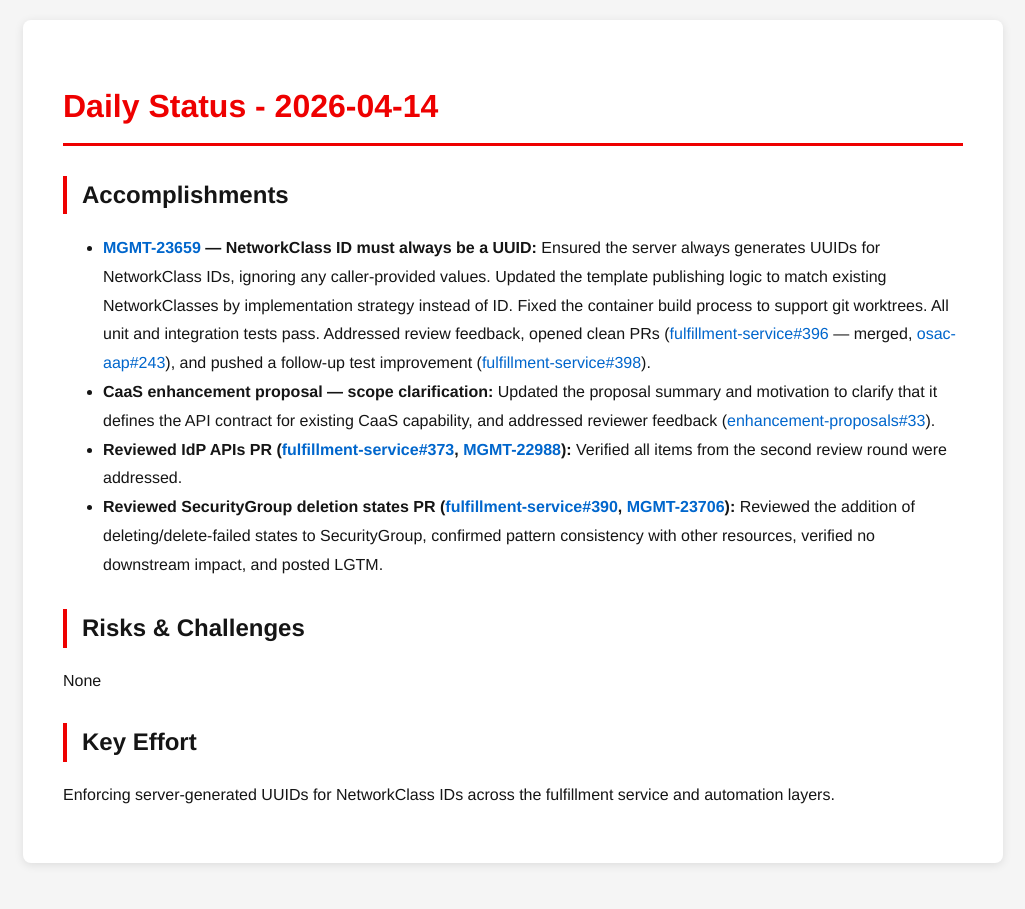
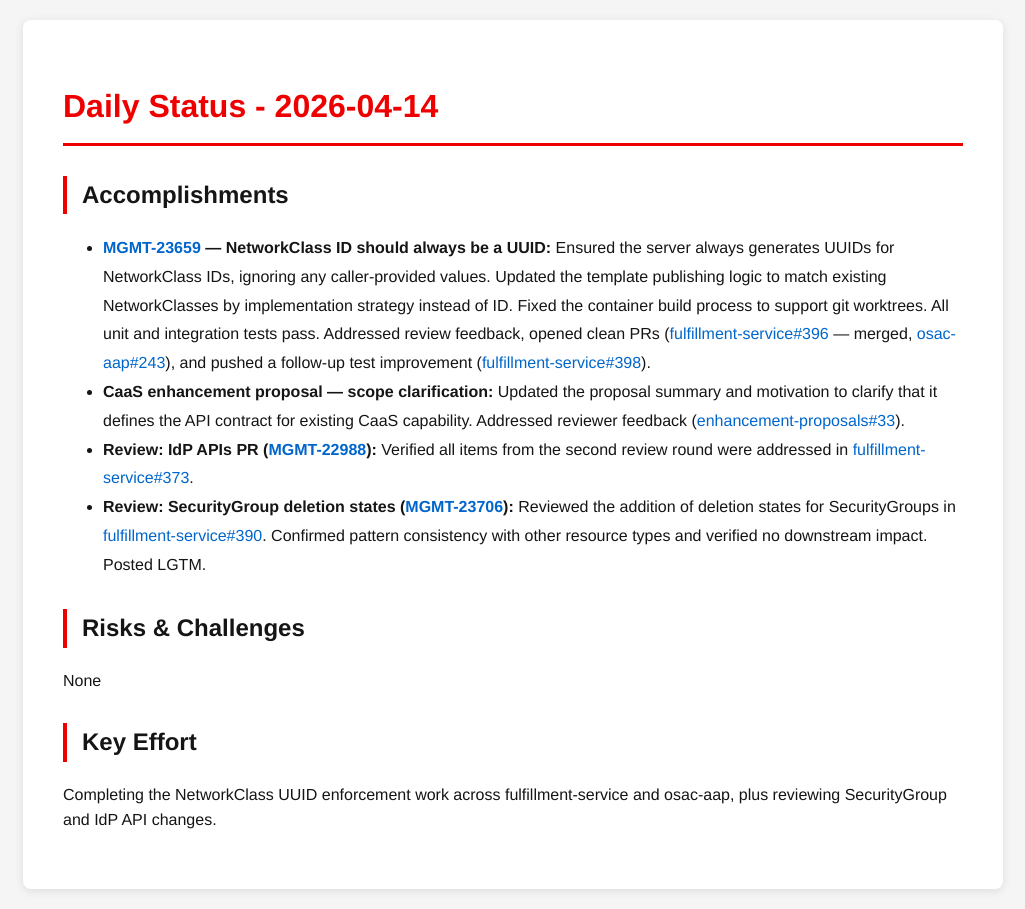
Before and after one commit to tzvatot/daily-status, a Jekyll site: the page built from 2026-04-14.md, in a window 1280 px wide. Shown: the whole page, without its empty margins (127-1152 px from the left). Built offline with Jekyll 4.4.1, drawn with Linux system fonts in a browser that asks for light colours.

Commit message:
Daily status update - 2026-04-14

```diff
--- a/2026-04-14.md
+++ b/2026-04-14.md
@@ -7,13 +7,13 @@
 # Daily Status - 2026-04-14
 
 ## Accomplishments
-- **[MGMT-23659](https://issues.redhat.com/browse/MGMT-23659) — NetworkClass ID must always be a UUID:** Ensured the server always generates UUIDs for NetworkClass IDs, ignoring any caller-provided values. Updated the template publishing logic to match existing NetworkClasses by implementation strategy instead of ID. Fixed the container build process to support git worktrees. All unit and integration tests pass. Addressed review feedback, opened clean PRs ([fulfillment-service#396](https://github.com/osac-project/fulfillment-service/pull/396) — merged, [osac-aap#243](https://github.com/osac-project/osac-aap/pull/243)), and pushed a follow-up test improvement ([fulfillment-service#398](https://github.com/osac-project/fulfillment-service/pull/398)).
-- **CaaS enhancement proposal — scope clarification:** Updated the proposal summary and motivation to clarify that it defines the API contract for existing CaaS capability, and addressed reviewer feedback ([enhancement-proposals#33](https://github.com/osac-project/enhancement-proposals/pull/33)).
-- **Reviewed IdP APIs PR ([fulfillment-service#373](https://github.com/osac-project/fulfillment-service/pull/373), [MGMT-22988](https://issues.redhat.com/browse/MGMT-22988)):** Verified all items from the second review round were addressed.
-- **Reviewed SecurityGroup deletion states PR ([fulfillment-service#390](https://github.com/osac-project/fulfillment-service/pull/390), [MGMT-23706](https://issues.redhat.com/browse/MGMT-23706)):** Reviewed the addition of deleting/delete-failed states to SecurityGroup, confirmed pattern consistency with other resources, verified no downstream impact, and posted LGTM.
+- **[MGMT-23659](https://issues.redhat.com/browse/MGMT-23659) — NetworkClass ID should always be a UUID:** Ensured the server always generates UUIDs for NetworkClass IDs, ignoring any caller-provided values. Updated the template publishing logic to match existing NetworkClasses by implementation strategy instead of ID. Fixed the container build process to support git worktrees. All unit and integration tests pass. Addressed review feedback, opened clean PRs ([fulfillment-service#396](https://github.com/osac-project/fulfillment-service/pull/396) — merged, [osac-aap#243](https://github.com/osac-project/osac-aap/pull/243)), and pushed a follow-up test improvement ([fulfillment-service#398](https://github.com/osac-project/fulfillment-service/pull/398)).
+- **CaaS enhancement proposal — scope clarification:** Updated the proposal summary and motivation to clarify that it defines the API contract for existing CaaS capability. Addressed reviewer feedback ([enhancement-proposals#33](https://github.com/osac-project/enhancement-proposals/pull/33)).
+- **Review: IdP APIs PR ([MGMT-22988](https://issues.redhat.com/browse/MGMT-22988)):** Verified all items from the second review round were addressed in [fulfillment-service#373](https://github.com/osac-project/fulfillment-service/pull/373).
+- **Review: SecurityGroup deletion states ([MGMT-23706](https://issues.redhat.com/browse/MGMT-23706)):** Reviewed the addition of deletion states for SecurityGroups in [fulfillment-service#390](https://github.com/osac-project/fulfillment-service/pull/390). Confirmed pattern consistency with other resource types and verified no downstream impact. Posted LGTM.
 
 ## Risks & Challenges
 None
 
 ## Key Effort
-Enforcing server-generated UUIDs for NetworkClass IDs across the fulfillment service and automation layers.
+Completing the NetworkClass UUID enforcement work across fulfillment-service and osac-aap, plus reviewing SecurityGroup and IdP API changes.
```
